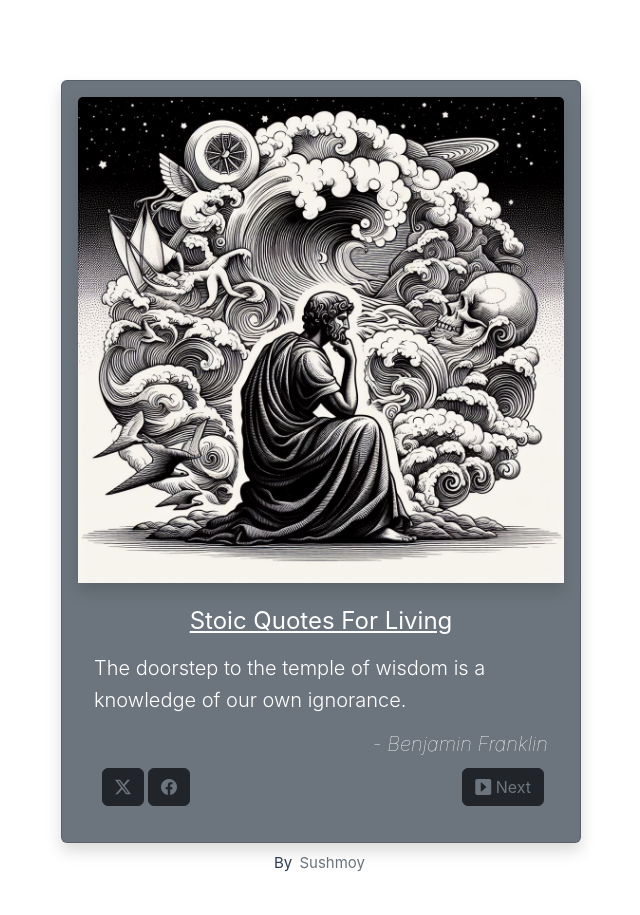
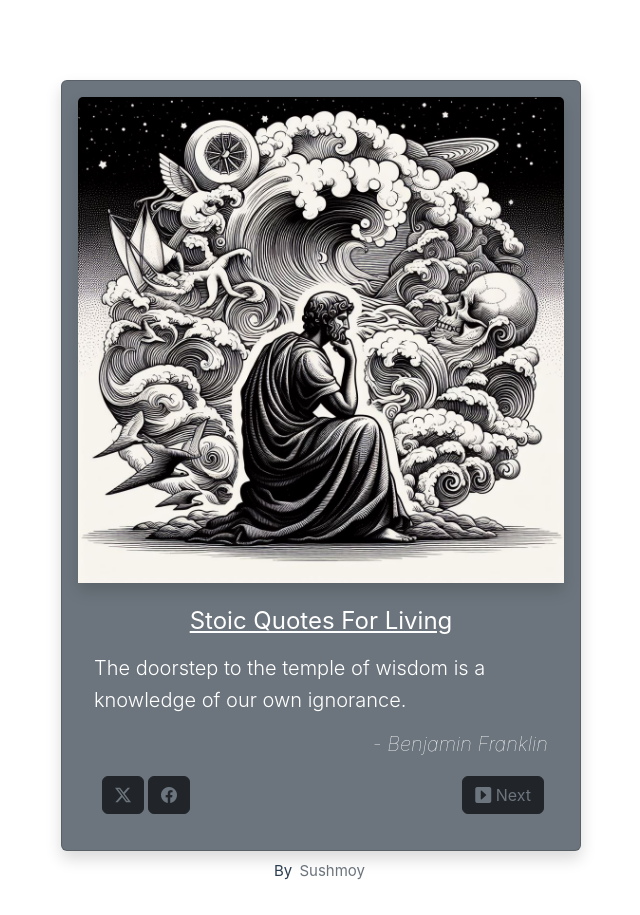
Before and after one commit to moysush/stoic-quotes, a Vue app: page / in a window 1280 px wide. Shown: the whole page, without its empty margins (319-959 px from the left). Built offline with nearby package versions, Linux system fonts and the light colour scheme.

Commit message:
Optimized the UI a bit

```diff
--- a/src/App.vue
+++ b/src/App.vue
@@ -42,7 +42,7 @@ function generateRandomNumber() {
         <h3 class="quote-author text-end fw-lighter fst-italic fs-5">
           {{ "- " + quotes.author }}
         </h3>
-        <div class="button-container d-flex justify-content-between p-1">
+        <div class="button-container d-flex justify-content-between p-1 mt-3">
           <div>
             <a
               class="regenerate-button btn btn-dark mx-1"
```
